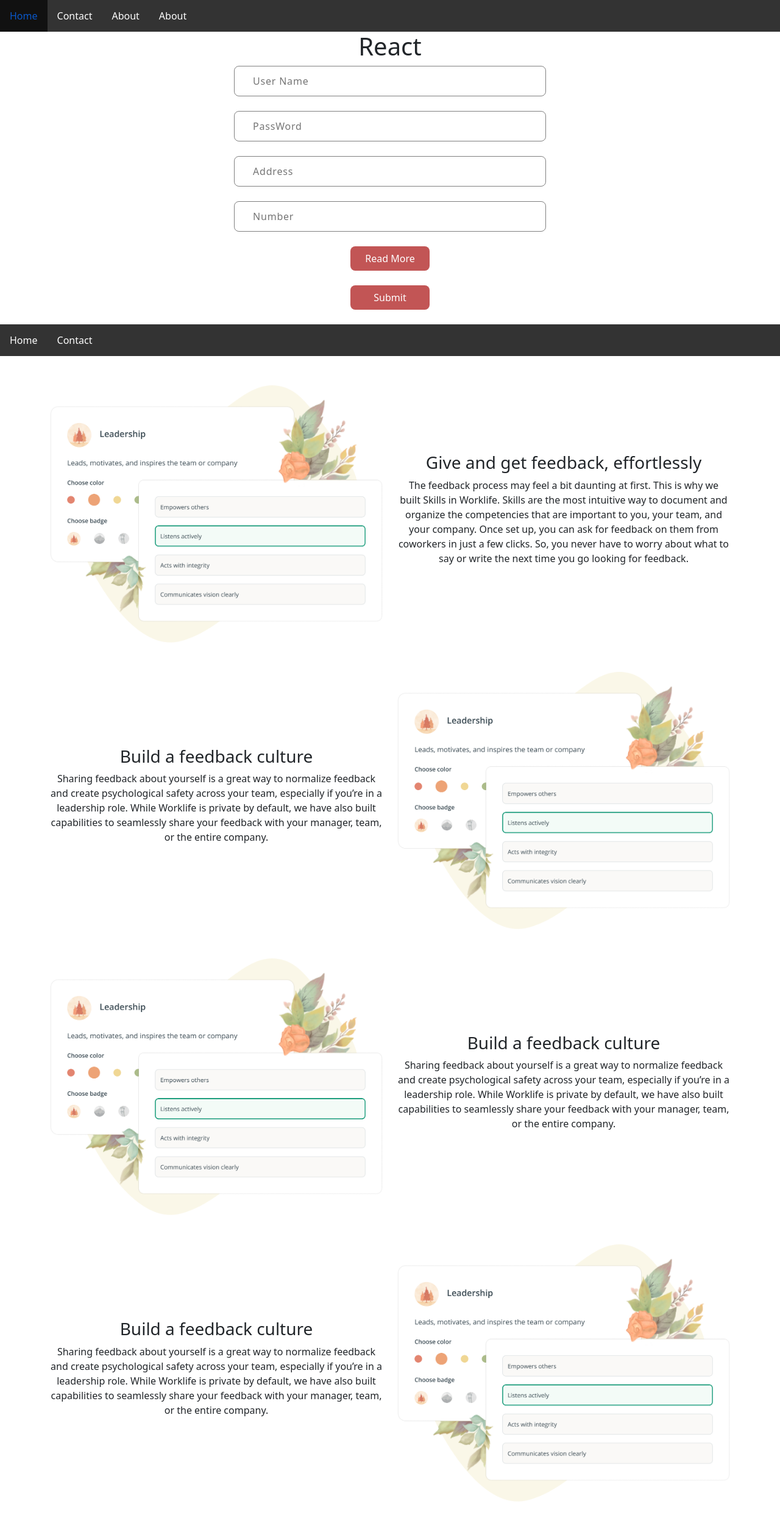
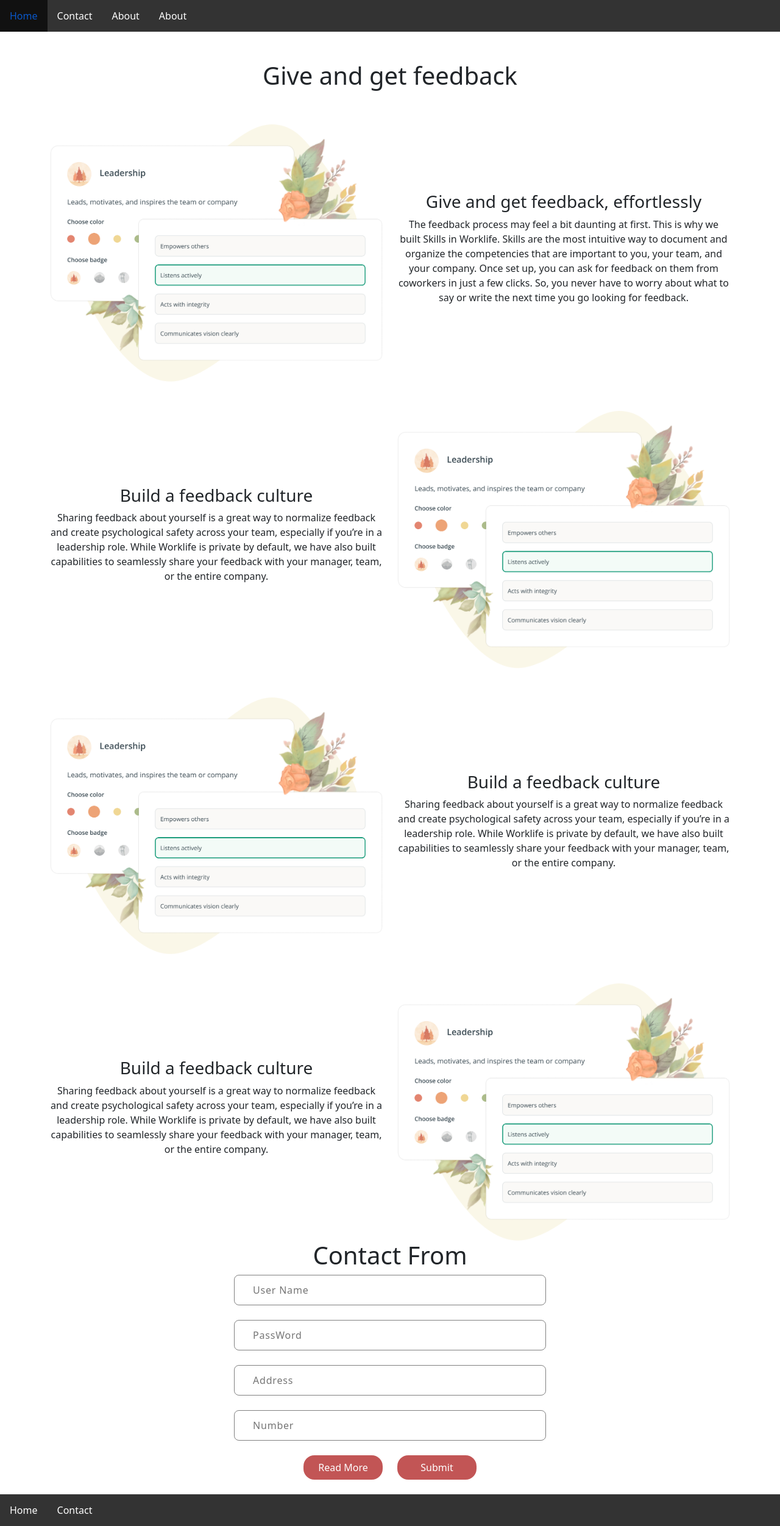
Before and after one commit to mrsamia/react-component-practice, a React (Create React App) app: page / in a window 1280 px wide. Shown: the whole page at 61% size. Before the commit the page ends 2463 px from the top, so only its background shows below. Built offline with nearby package versions, Linux system fonts and the light colour scheme.

Commit message:
SRM | button

```diff
--- a/src/App.js
+++ b/src/App.js
@@ -14,38 +14,7 @@ function App() {
         <Nav type="nav2" />
       </div>
 
-      <h1>React</h1>
-
-      <div>
-        <Input name="username" placeholder="User Name" />
-      </div>
-      <br></br>
-      <div>
-        <Input name="password" placeholder="PassWord" />
-      </div>
-      <br></br>
-      <div>
-        <Input name="address" placeholder="Address" />
-      </div>
-      <br></br>
-      <div>
-        <Input name="number" placeholder="Number" />
-      </div>
-      <br></br>
-
-      <div>
-        <Button bttn="Read More" />
-      </div>
-      <br></br>
-
-      <div>
-        <Button bttn="Submit" />
-      </div>
-      <br></br>
-
-      <div>
-        <Nav type="nav1" />
-      </div>
+      <h1 className="pt-5">Give and get feedback</h1>
 
       <div className="container">
         <Feature
@@ -81,6 +50,40 @@ function App() {
           isLeft={false}
         />
       </div>
+
+      <div>
+        <h1>Contact From</h1>
+        <div>
+          <Input name="username" placeholder="User Name" />
+        </div>
+        <br></br>
+        <div>
+          <Input name="password" placeholder="PassWord" />
+        </div>
+        <br></br>
+        <div>
+          <Input name="address" placeholder="Address" />
+        </div>
+        <br></br>
+        <div>
+          <Input name="number" placeholder="Number" />
+        </div>
+        <br></br>
+      </div>
+
+      <div className="row">
+        <div className="col-6 d-flex justify-content-end">
+          <Button bttn="Read More" />
+        </div>
+        <div className="col-6 d-flex justify-content-start">
+          <Button bttn="Submit" />
+        </div>
+      </div>
+      <br></br>
+
+      <div>
+        <Nav type="nav1" />
+      </div>
     </div>
   );
 }
--- a/src/style/button.css
+++ b/src/style/button.css
@@ -2,7 +2,7 @@
   height: 40px;
   width: 130px;
   border: none;
-  border-radius: 8px;
+  border-radius: 18px;
   background-color: rgb(194, 85, 85);
   color: white;
 }
```
